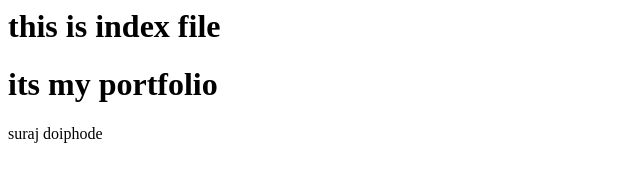
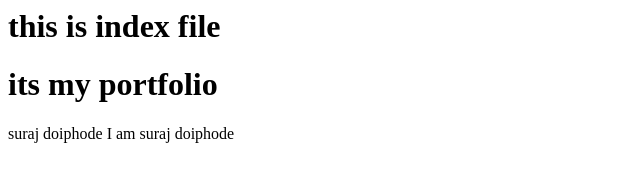
Before and after one commit to surajdoipode/suraj-portfolio, a plain HTML site: page index.html in a window 1280 px wide. Shown: the whole page, without its empty margins (0-640 px from the left). Drawn offline with Linux system fonts and the light colour scheme.

Commit message:
Update index.html

```diff
--- a/index.html
+++ b/index.html
@@ -6,5 +6,6 @@
 <h1>this is index file</h1>
   <h1>its my portfolio</h1>
   <h>suraj doiphode</h>
+  <h>I am suraj doiphode</h>
 </body>
 </html>
```
